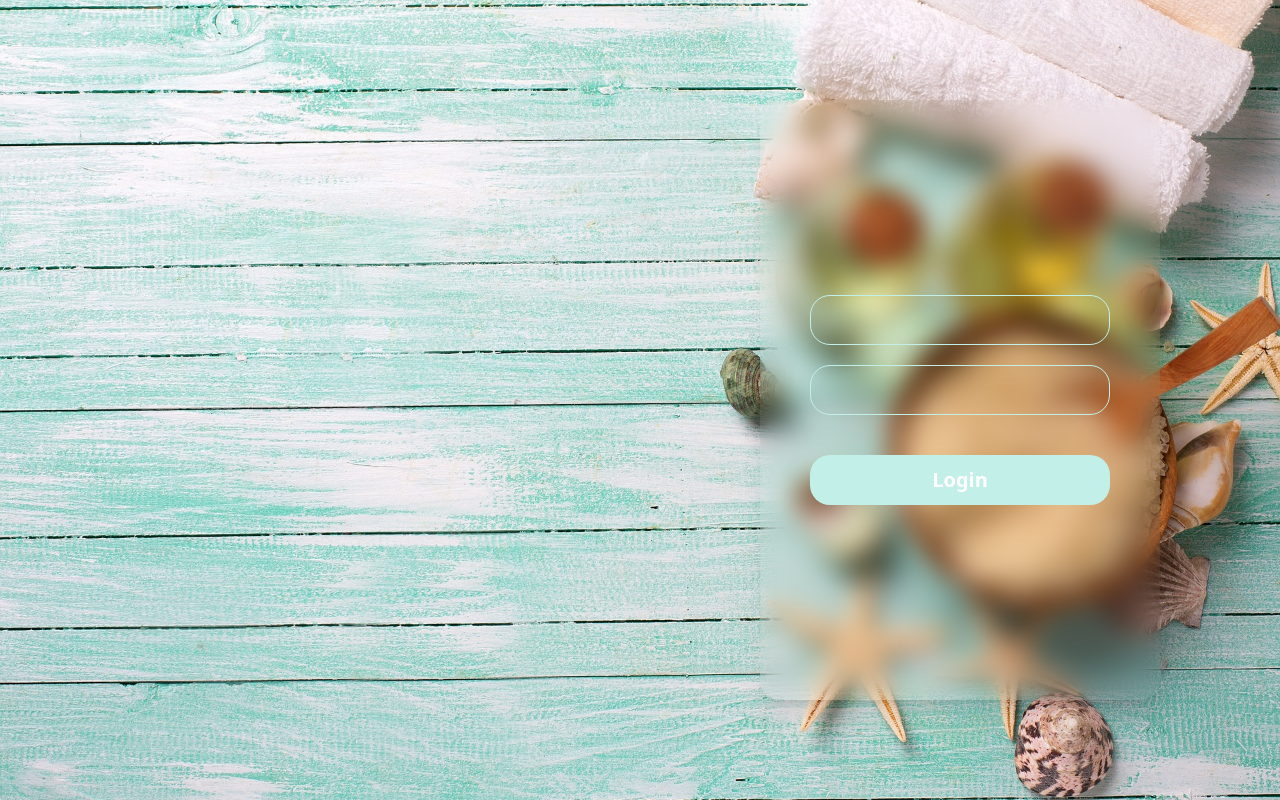
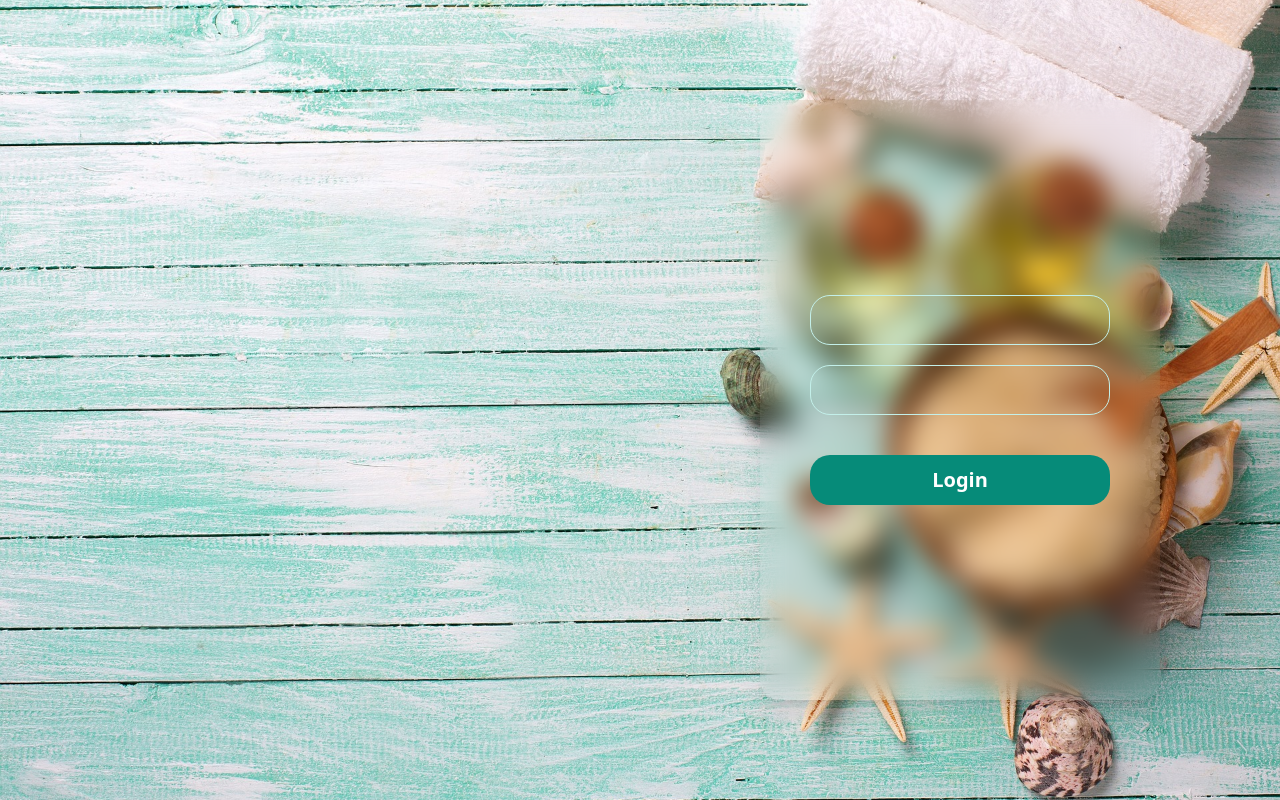
Before and after one commit to Eranga035225/cbc-frontend, a React (Vite) app: page /login in a window 1280 px wide. Built offline with nearby package versions, Linux system fonts and the light colour scheme.

Commit message:
update button color in login page

```diff
--- a/src/pages/login.jsx
+++ b/src/pages/login.jsx
@@ -44,7 +44,7 @@ export default function LoginPage() {
             setPassword(e.target.value);
           }
           }className="w-[300px] h-[50px] border border-[#c3efe9] rounded-[20px] mb-[20px]" type="password" value={password}></input>
-          <button  onClick={handleLogin} className="w-[300px] h-[50px] bg-[#c3efe9] rounded-[20px] text-[20px] font-bold text-white my-[20px] cursor-pointer">Login</button>
+          <button  onClick={handleLogin} className="w-[300px] h-[50px] bg-[#068b79] rounded-[20px] text-[20px] font-bold text-white my-[20px] cursor-pointer">Login</button>
 
         </div>
 
```
